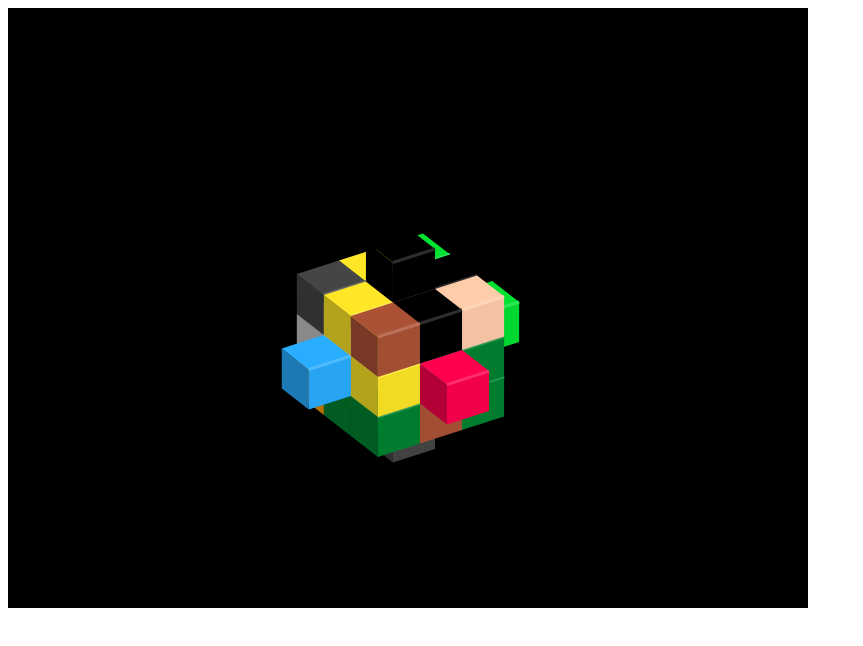
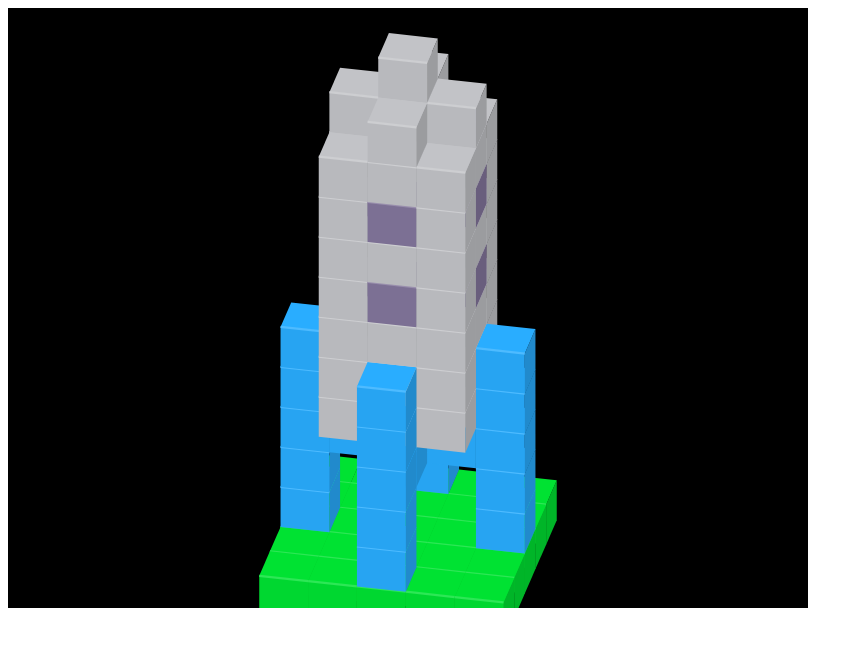
Before and after one commit to pierallard/js3dpix, a plain HTML site: page index.htm in a window 1280 px wide. Shown: the whole page, without its empty margins (0-863 px from the left). Drawn offline with Linux system fonts and the light colour scheme.

Commit message:
Une fusay

```diff
--- a/index.htm
+++ b/index.htm
@@ -10,78 +10,41 @@
       identifier: 'c',
       debug: false,
       cubeSize: 50,
+      rotation: Math.PI/4,
   });
 
   var pico8palette = ['#000000', '#20337b', '#7e2553', '#008331', '#ab5236', '#454545', '#c2c3c7', '#fff1e8', '#ff004d', '#ffa300', '#ffe727', '#00e232', '#29adff', '#83769c', '#ff77a8', '#ffccaa'];
 
-  function generateCubes(type) {
-      switch(type) {
-          case 0:
-              var limit = 30;
-              var sphere = 2.1;
-              for (var i = 0; i < 10000; i++) {
-                  var x = Math.round(Math.random() * limit) - limit / 2;
-                  var y = Math.round(Math.random() * limit) - limit / 2;
-                  var z = Math.round(Math.random() * limit) - limit / 2;
-                  var found = Math.sqrt(x * x + y * y + z * z) < sphere;
-                  while (!found) {
-                      x = Math.round(Math.random() * limit) - limit / 2;
-                      y = Math.round(Math.random() * limit) - limit / 2;
-                      z = Math.round(Math.random() * limit) - limit / 2;
-                      found = Math.sqrt(x * x + y * y + z * z) < sphere;
-                  }
-                  var display = true;
-                  for (var j = 0; j < canvas.cubes.length; j++) {
-                      if ((canvas.cubes[j].x === x) && (canvas.cubes[j].y === y) && (canvas.cubes[j].z === z)) {
-                          display = false;
-                      }
-                  }
-                  if (display) {
-                      canvas.addCube(
-                          new Js3dCube(pico8palette[parseInt(Math.random() * pico8palette.length)], x, y, z)
-                      );
-                  }
+  var data =
+      "            6            " +
+      "       6   666   6       " +
+      "      666  666  666      " +
+      "      6D6  D6D  6D6      " +
+      "      666  666  666      " +
+      "      6D6  D6D  6D6      " +
+      "      666  666  666      " +
+      "  C   666 C666C 666   C  " +
+      "  C   666 C666C 666   C  " +
+      "  C    C  CC CC  C    C  " +
+      "  C       C   C       C  " +
+      "  C       C   C       C  " +
+      "BBBBBBBBBBBBBBBBBBBBBBBBB";
+
+  var sizeX = 5;
+  var sizeY = 5;
+  var sizeZ = 13;
+
+  for (var z = 0; z < sizeZ; z++) {
+      for (var y = 0; y < sizeY; y++) {
+          for (var x = 0; x < sizeX; x++) {
+              var letter = data[x + y * sizeY + z * (sizeX * sizeY)];
+              if (undefined !== letter && ' ' !== letter) {
+                  var integer = parseInt(letter, 16);
+                  canvas.addCube(new Js3dCube(pico8palette[integer], x - sizeX/2, y- sizeY/2, z - sizeZ/2));
               }
-              break;
-          case 1:
-              var limit = 5;
-              var colors = [
-                  pico8palette[parseInt(Math.random() * pico8palette.length)],
-                  pico8palette[parseInt(Math.random() * pico8palette.length)]
-              ];
-              for (var i = -limit; i <= limit; i++) {
-                  for (var j = -limit; j <= limit; j++) {
-                      for (var z = -limit; z <= limit; z++) {
-                          canvas.addCube(new Js3dCube(((i + j + z) % 2 === 0) ? colors[0] : colors[1], i, j, z));
-                      }
-                  }
-              }
-              break;
-          case 2:
-              var limit = 5;
-              for (var i = -limit + 1; i < limit; i++) {
-                  canvas.addCube(new Js3dCube('#faaffa', -limit, -limit, i));
-              }
-              for (var i = -limit + 1; i < limit; i++) {
-                  canvas.addCube(new Js3dCube('#faaffa', -limit, i, -limit));
-              }
-              for (var i = -limit + 1; i < limit; i++) {
-                  canvas.addCube(new Js3dCube('#faaffa', i, -limit, -limit));
-              }
-              for (var i = -limit + 1; i < limit; i++) {
-                  canvas.addCube(new Js3dCube('#faaffa', limit, limit, i));
-              }
-              for (var i = -limit + 1; i < limit; i++) {
-                  canvas.addCube(new Js3dCube('#faaffa', limit, i, limit));
-              }
-              for (var i = -limit + 1; i < limit; i++) {
-                  canvas.addCube(new Js3dCube('#faaffa', i, limit, limit));
-              }
-              break;
+          }
       }
   }
-
-  generateCubes(0);
 
   canvas.render();
 
```
